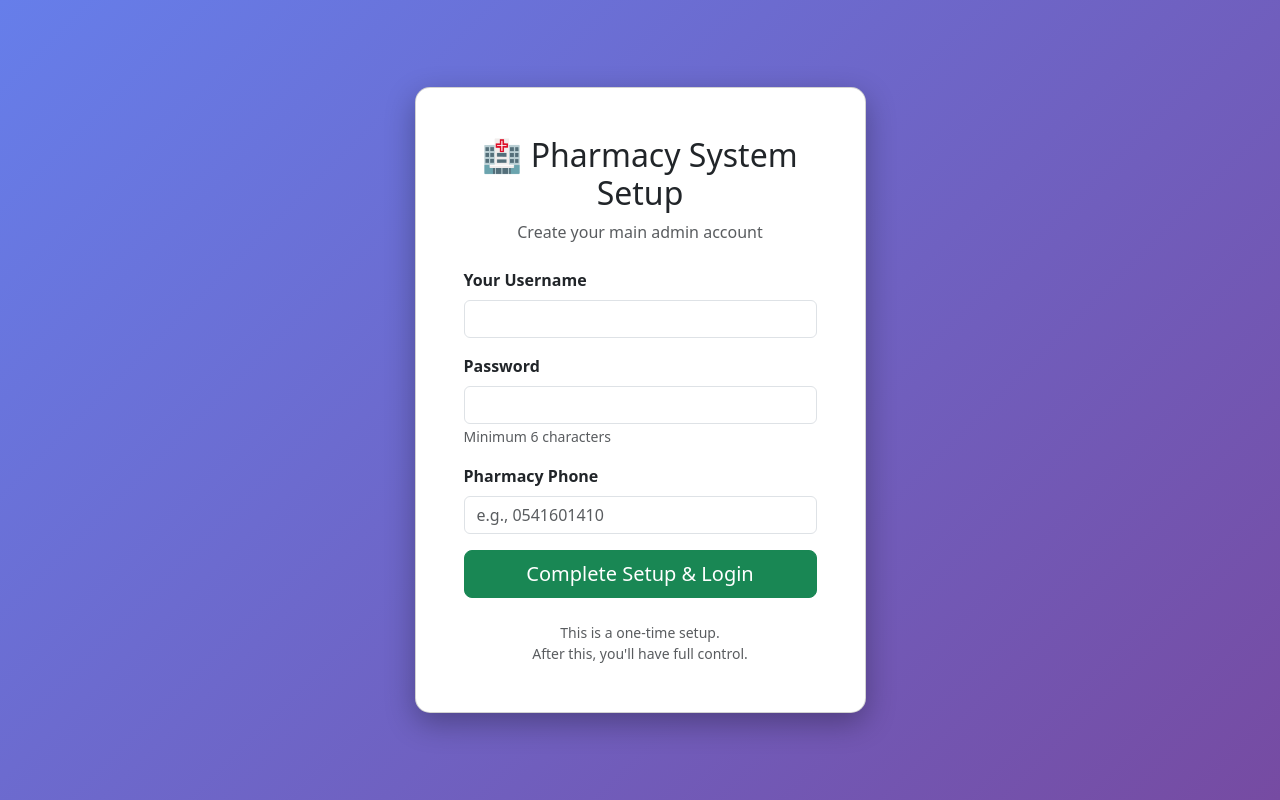
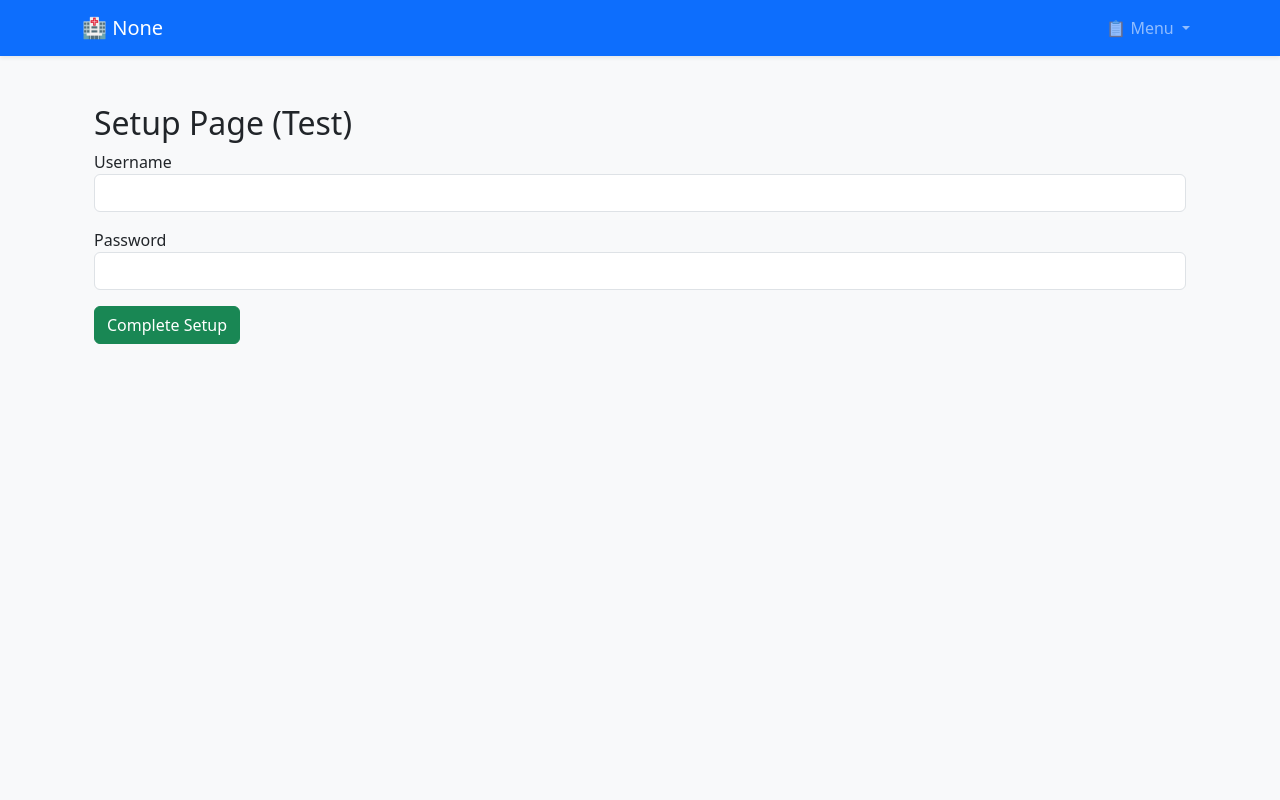
Before and after one commit to ikeman950/TonyMed-Solutions, a Flask app: page /setup in a window 1280 px wide. Run offline with Flask 3, Linux system fonts and the light colour scheme; some libraries are stand-ins or nearby versions.

Commit message:
Refactor setup.html to use template inheritance

```diff
--- a/templates/setup.html
+++ b/templates/setup.html
@@ -1,61 +1,18 @@
-<!DOCTYPE html>
-<html lang="en">
-<head>
-    <meta charset="UTF-8">
-    <meta name="viewport" content="width=device-width, initial-scale=1.0">
-    <title>Setup - Pharmacy System</title>
-    <link href="https://cdn.jsdelivr.net/npm/bootstrap@5.3.3/dist/css/bootstrap.min.css" rel="stylesheet">
-    <style>
-        body { background: linear-gradient(135deg, #667eea 0%, #764ba2 100%); min-height: 100vh; }
-        .setup-card { border-radius: 15px; box-shadow: 0 10px 30px rgba(0,0,0,0.3); }
-    </style>
-</head>
-<body>
-    <div class="container">
-        <div class="row justify-content-center align-items-center min-vh-100">
-            <div class="col-md-5">
-                <div class="card setup-card bg-white">
-                    <div class="card-body p-5">
-                        <div class="text-center mb-4">
-                            <h2>🏥 Pharmacy System Setup</h2>
-                            <p class="text-muted">Create your main admin account</p>
-                        </div>
+{% extends "base.html" %}
 
-                        {% with messages = get_flashed_messages(with_categories=true) %}
-                          {% if messages %}
-                            {% for category, message in messages %}
-                              <div class="alert alert-{{ category }}">{{ message }}</div>
-                            {% endfor %}
-                          {% endif %}
-                        {% endwith %}
-
+{% block content %}
+<div class="container mt-5">
+    <h2>Setup Page (Test)</h2>
     <form method="POST">
         <div class="mb-3">
-                                <label class="form-label fw-bold">Your Username</label>
+            <label>Username</label>
             <input type="text" name="username" class="form-control" required>
         </div>
         <div class="mb-3">
-                                <label class="form-label fw-bold">Password</label>
+            <label>Password</label>
             <input type="password" name="password" class="form-control" required>
-                                <small class="text-muted">Minimum 6 characters</small>
         </div>
-                            <div class="mb-3">
-                                <label class="form-label fw-bold">Pharmacy Phone</label>
-                                <input type="text" name="phone" class="form-control" placeholder="e.g., 0541601410">
+        <button type="submit" class="btn btn-success">Complete Setup</button>
+    </form>
 </div>
-                            <button type="submit" class="btn btn-success btn-lg w-100">
-                                Complete Setup & Login
-                            </button>
-                        </form>
-
-                        <div class="text-center mt-4 text-muted small">
-                            This is a one-time setup.<br>
-                            After this, you'll have full control.
-                        </div>
-                    </div>
-                </div>
-            </div>
-        </div>
-    </div>
-</body>
-</html>
+{% endblock %}
```
Lines whose indentation alone changed are shown as unchanged.
